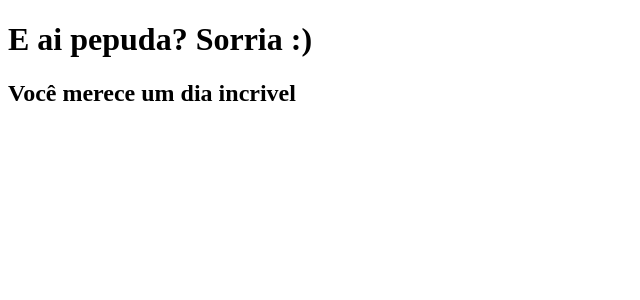
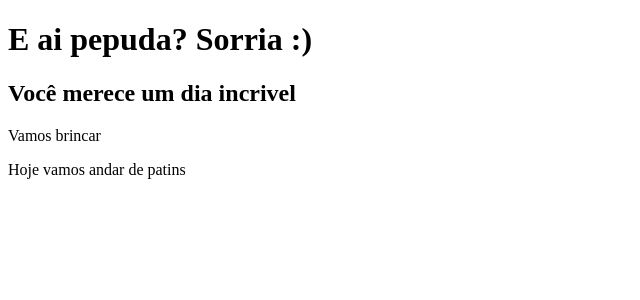
Before and after one commit to AlessandroG14/DevTecNews, a Next.js app: page / in a window 1280 px wide. Shown: the top 300 px of the page, without its empty margins (0-640 px from the left). Built offline with nearby package versions, Linux system fonts and the light colour scheme.

Commit message:
Paragrafo adicionado

```diff
--- a/pages/index.js
+++ b/pages/index.js
@@ -2,6 +2,8 @@ function Home(){
     return (
     <div><h1>E ai pepuda? Sorria :)</h1>
             <h2>Você merece um dia incrivel</h2>
+            <p>Vamos brincar</p>
+            <p>Hoje vamos andar de patins</p>
     </div>
 )
 }
```
